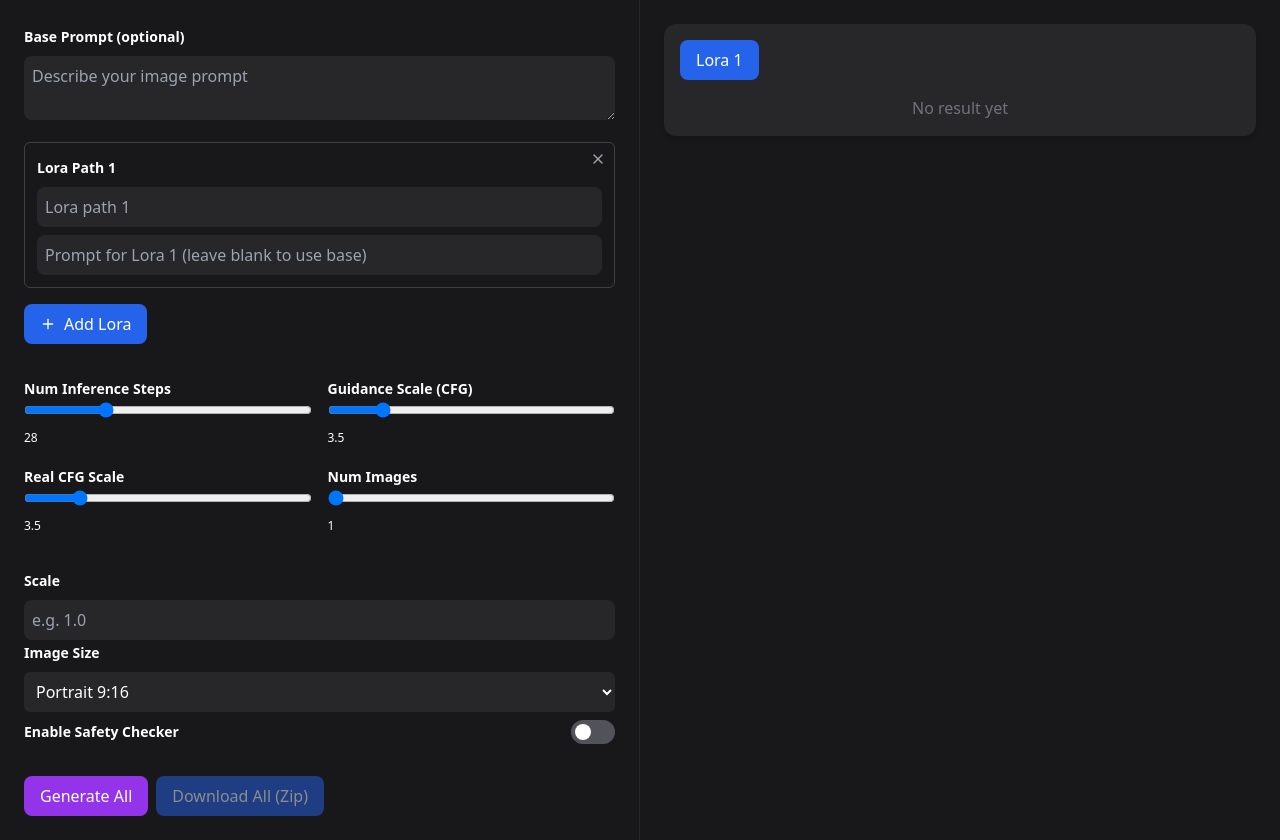
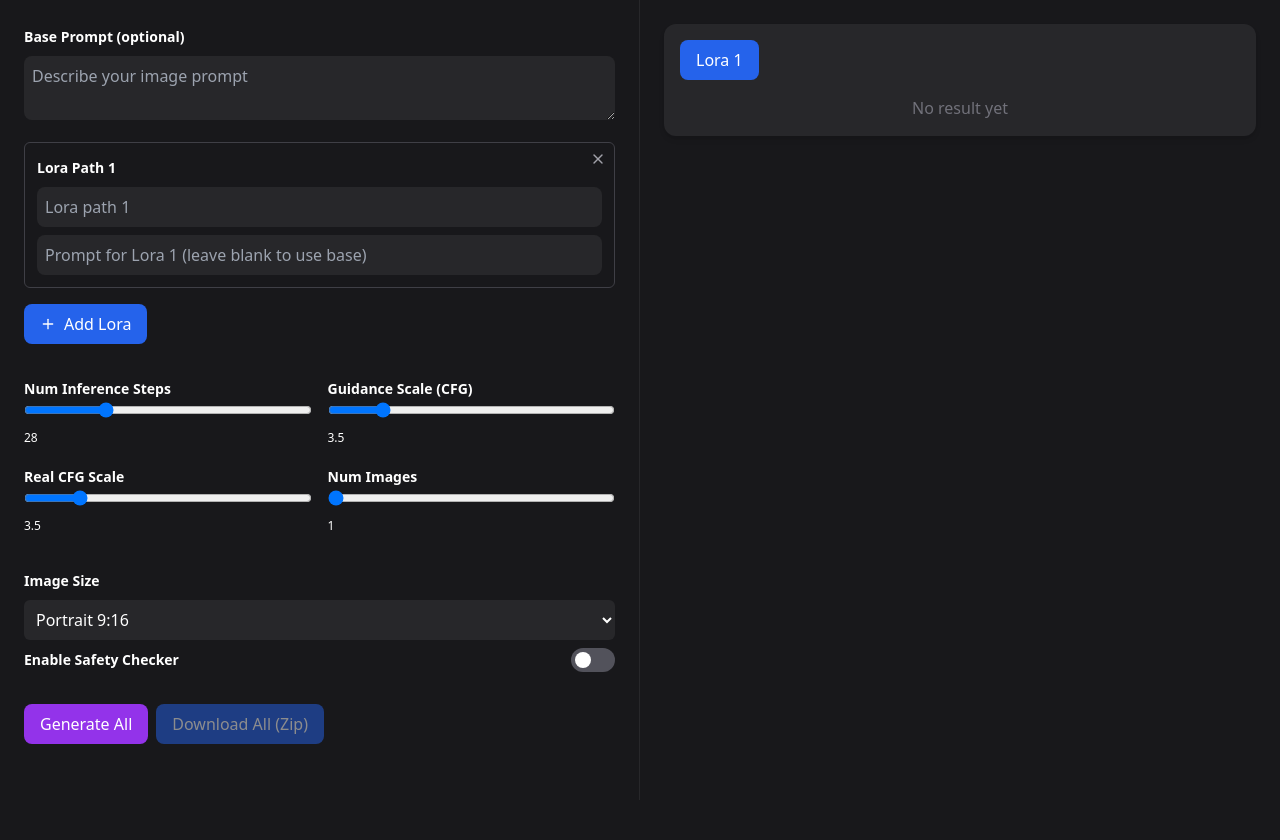
Before and after one commit to DTheekE/fai-lora-dt, a React (Vite) app: page / in a window 1280 px wide. After the commit the page ends 800 px from the top, so only its background shows below. Built offline with nearby package versions, Linux system fonts and the light colour scheme; what @fal-ai/client would draw is missing.

Commit message:
Removed scale input and cleaned payload

```diff
--- a/src/App.jsx
+++ b/src/App.jsx
@@ -17,7 +17,6 @@ export default function FluxStyleGUI() {
   const [realCFGScale, setRealCFGScale] = useState(3.5)
   const [numImages, setNumImages] = useState(1)
   const [safetyChecker, setSafetyChecker] = useState(false)
-  const [scale, setScale] = useState("")
   const [imageSize, setImageSize] = useState("portrait_16_9")
   const [loraPaths, setLoraPaths] = useState([""])
   const [allResults, setAllResults] = useState([])
@@ -177,13 +176,8 @@ export default function FluxStyleGUI() {
         </div>
 
         <div className="space-y-2 pt-4">
-          <label className="text-sm font-semibold">Scale</label>
-          <Input
-            className="bg-zinc-800 text-white border-zinc-700"
-            placeholder="e.g. 1.0"
-            value={scale}
-            onChange={(e) => setScale(e.target.value)}
-          />
+
+
 
           <label className="text-sm font-semibold">Image Size</label>
           <select
```
Also changed, not shown: package.json (+4 -4 lines), 4 other files (tests, documents, lock files or other folders).
